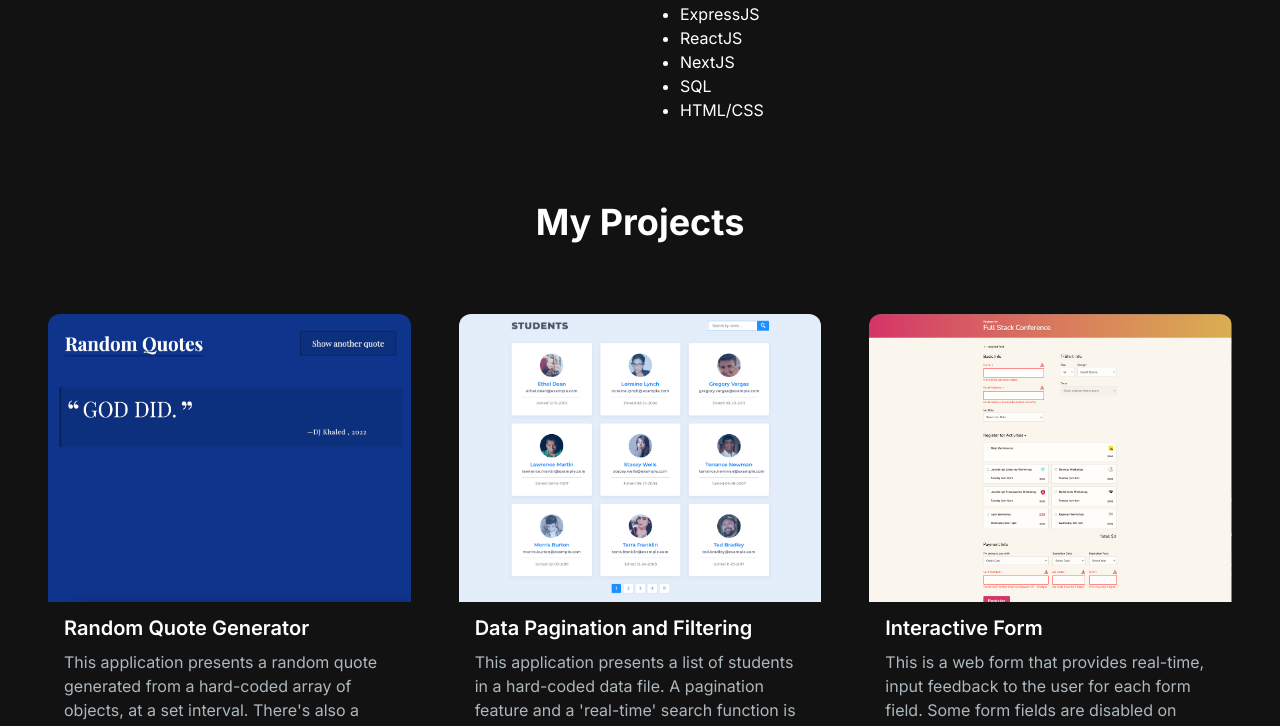
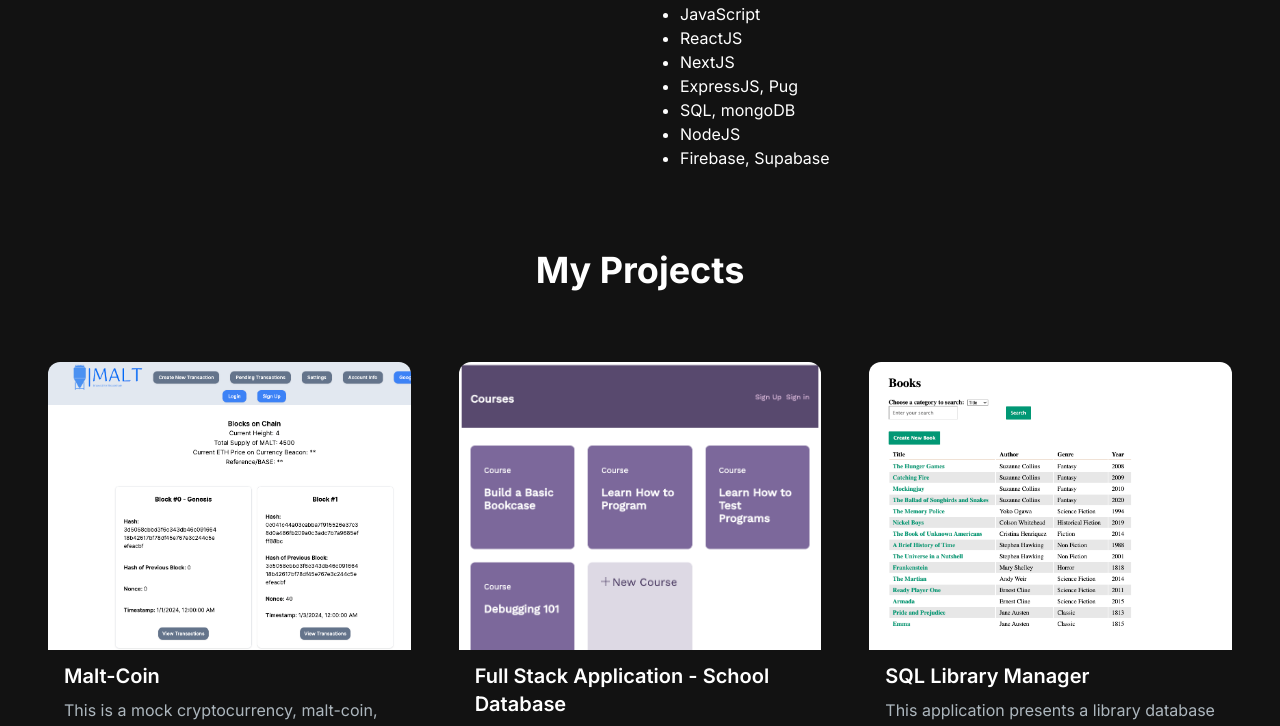
Before and after one commit to crooks-s/portfolio-next, a Next.js app: page / in a window 1280 px wide. Shown: the part 1196-1922 px from the top of the page. Built offline with nearby package versions, Linux system fonts and the light colour scheme.

Commit message:
update video, add malt-coin

```diff
--- a/src/app/components/AboutSection.jsx
+++ b/src/app/components/AboutSection.jsx
@@ -10,12 +10,14 @@ const tabData = [
     id: "skills",
     content: (
       <ul className="list-disc pl-2">
-        <li>NodeJS</li>
-        <li>ExpressJS</li>
+        <li>HTML/CSS</li>
+        <li>JavaScript</li>
         <li>ReactJS</li>
         <li>NextJS</li>
-        <li>SQL</li>
-        <li>HTML/CSS</li>
+        <li>ExpressJS, Pug</li>
+        <li>SQL, mongoDB</li>
+        <li>NodeJS</li>
+        <li>Firebase, Supabase</li>
       </ul>
     ),
   },
@@ -35,9 +37,10 @@ const tabData = [
     id: "experience",
     content: (
       <ul className="list-disc pl-2">
-        <li>Code reviews and constructive feedback for Treehouse students on Slack/Discord</li>
-        <li>2023 Hacktober Fest: CreatorCon Hackathon participant</li>
+        <li>Active contributor of Treehouse's public repositories; multiple, thorougly constructed PRs on GitHub.</li>
+        <li>Code reviews and feedback for Treehouse students in Discord.</li>
         <li>ICU, CVICU RN - Leader, patient advocate, mentor.</li>
+
       </ul>
     ),
   },
@@ -65,7 +68,7 @@ const AboutSection = () => {
           {/* About me description/info */}
           <h2 className="text-4xl font-bold text-white mb-4">About Me</h2>
           <p className="text-base lg:text-lg">
-          I aim to create innovative solutions to boost productivity and improve accessibility through implementing WCAG guidelines.<br /><br />
+          I aim for excellence in software development by adhering to standards such as 'maintainable software', JSDocs, and conventional commits.<br /><br />
           My critical-care nursing skills seamlessly translate into software development, offering a blend of professionalism, attention to detail, and adaptability; all of which are essential to effective problem-solving and user-centered software development. I excel in multi-disciplinary teams, demonstrating strong leadership and exceptional communication abilities to facilitate team progress. <br /><br />
           I am always looking for change and enjoy challening myself to new experiences and skillsets.
           </p>
--- a/src/app/components/Contact.jsx
+++ b/src/app/components/Contact.jsx
@@ -41,7 +41,7 @@ const Contact = () => {
         <iframe
           width="460"
           height="256"
-          src="https://www.youtube.com/embed/xlzXcWdf4o0?si=2_sx28Ma0MLWiiQn"
+          src="https://www.youtube.com/embed/srHLO10bztM?si=QBYs5kUKeMUPmCcN"
           title="YouTube video player"
           allow="accelerometer; autoplay; clipboard-write; encrypted-media; gyroscope; picture-in-picture; web-share"
           style={{maxWidth: "420px"}}
--- a/src/app/components/ProjectsSection.jsx
+++ b/src/app/components/ProjectsSection.jsx
@@ -4,14 +4,6 @@ import ProjectCard from "./ProjectCard";
 
 // Holds all individual project info.
 const projectsData = [
-  {
-    id: 1,
-    title: "Random Quote Generator",
-    description: "This application presents a random quote generated from a hard-coded array of objects, at a set interval. There's also a button to show a random quote from the array.",
-    image: "/images/projects/1.png",
-    gitUrl: "https://github.com/crooks-s/a_random_quote_generator-v1",
-    liveUrl: "https://crooks-s.github.io/a_random_quote_generator-v1/",
-  },
   {
     id: 2,
     title: "Data Pagination and Filtering",
@@ -76,9 +68,19 @@ const projectsData = [
     gitUrl: "https://github.com/crooks-s/full-stack-app-with-react-and-a-rest-api-v1",
     liveUrl: "https://fullstackapp.up.railway.app/",
   },
+  {
+    id: 10,
+    title: "Malt-Coin",
+    description: "This is a mock cryptocurrency, malt-coin, that also has a blockchain and smart contract. It implements Firebase authentication and Firestore for user data storage, along with JWTs for authorization.",
+    image: "/images/projects/11.png",
+    gitUrl: "https://github.com/crooks-s/malt-coin",
+    liveUrl: "https://malt-coin.up.railway.app/",
+  },
 ];
 
 const ProjectsSection = () => {
+  const reversedProjectsData = [...projectsData].reverse();
+
   return (
     <section id="projects">
       <h2 className="text-center text-4xl font-bold text-white mt-12 mb-3 md:mb-6">
@@ -88,7 +90,7 @@ const ProjectsSection = () => {
       </div>
       <ul className="grid md:grid-cols-3 gap-8 md:gap-12">
         {/* iterate through projects to render each project card */}
-        {projectsData.map((project) => (
+        {reversedProjectsData.map((project) => (
           <ProjectCard
             key={project.id}
             title={project.title}
```
Also changed, not shown: public/images/projects/11.png (added).
